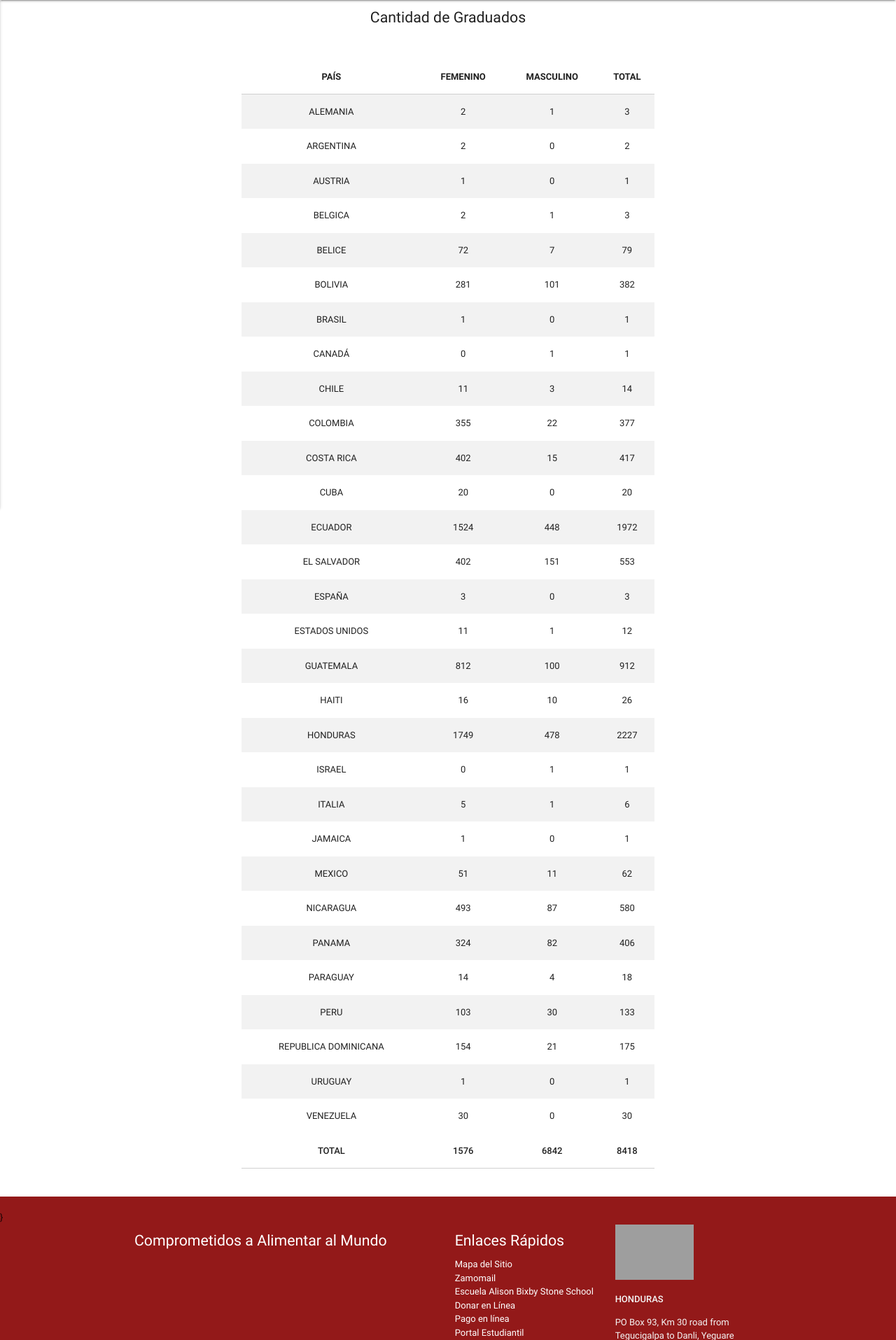
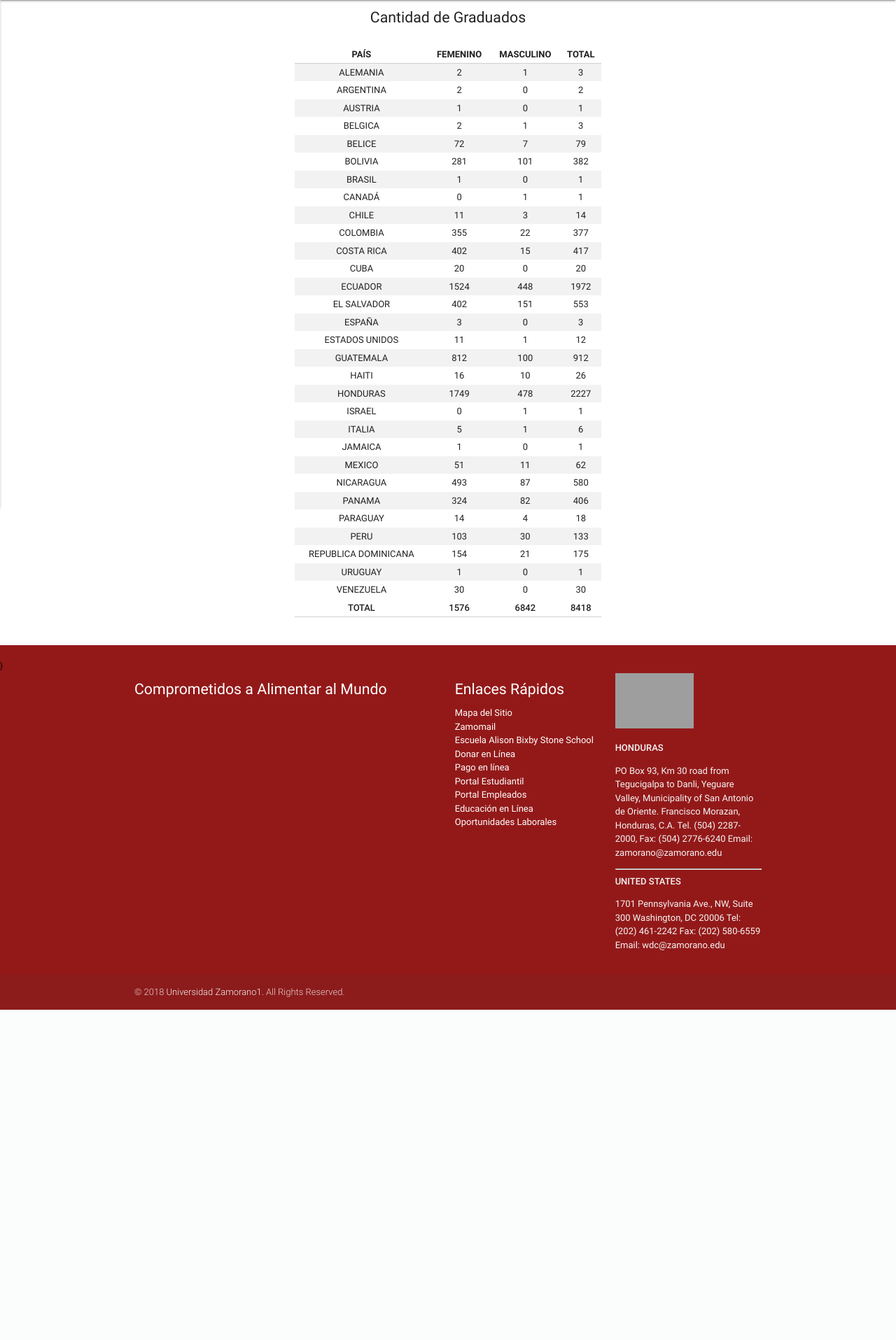
Before and after one commit to sinoe9891/graduates, a PHP site: page /lista-de-graduados/index.php in a window 1280 px wide. Shown: the part 134-2049 px from the top of the page at 70% size. After the commit the page ends 1577 px from the top, so only its background shows below. Run offline with PHP 8.4, Linux system fonts and the light colour scheme; data comes from the database, SQL or seed files in the repository; some libraries are stand-ins or nearby versions; grey boxes are pictures that could not be loaded.

Commit message:
responsive

```diff
--- a/includes/header.php
+++ b/includes/header.php
@@ -54,6 +54,21 @@
              font: inherit;
              vertical-align: baseline;
          }
+         td, th {
+              padding: 3px 5px;
+              display: table-cell;
+              text-align: left;
+              vertical-align: middle;
+              border-radius: 2px;
+          }
+          .row .col.s8 {
+              width: 50%;
+              margin-left: auto;
+              left: auto;
+              right: auto;
+              display: flex;
+              justify-content: center;
+          }
 
     </style>
     <!-- Footer -->
--- a/index.php
+++ b/index.php
@@ -15,7 +15,7 @@
           </div>
         </div>
         <div class="row">
-          <div class="col s2"><p></p></div>
+          <div class="col s3"><p></p></div>
           <div class="col s8"><?php require("filtros_pais.php");?></div>
         </div>
         </div>
```
